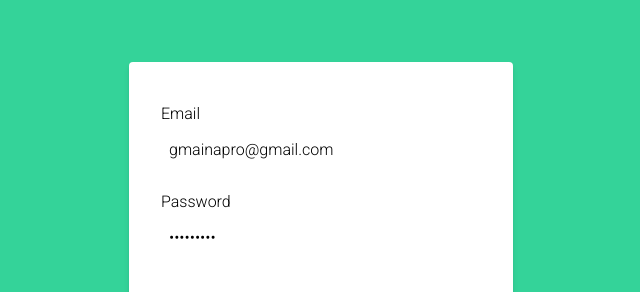
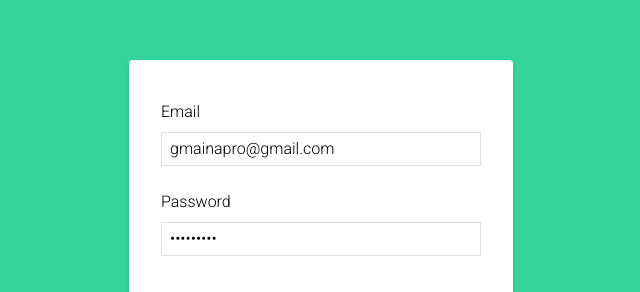
Before and after one commit to gideonmaina/sensors-admin-dashboard, a Vue app: page /account/login in a window 1280 px wide. Shown: the part 154-446 px from the top of the page, without its empty margins (319-959 px from the left). Built offline with nearby package versions, Linux system fonts and the light colour scheme.

Commit message:
Styling changes and added an edit node view

```diff
--- a/src/components/SensorViewComponents/NodeMaintenanceLog.vue
+++ b/src/components/SensorViewComponents/NodeMaintenanceLog.vue
@@ -8,7 +8,7 @@ const logStatus = (bool) => (bool ? "Resolved ✅" : "Unresolved 🚨");
 
 <template>
   <div class="px-4">
-    <v-timeline align="center" side="end">
+    <v-timeline align="center" >
       <v-timeline-item v-for="(log, i) in logs" :key="i" :dot-color="log.color" size="small">
         <template v-slot:opposite>
           <div :class="`pt-1 headline font-weight-bold underline underline-offset-4 text-${log.color}`" v-text="log.date">
--- a/src/views/NodeView.vue
+++ b/src/views/NodeView.vue
@@ -27,7 +27,9 @@ const tab = ref(null)
           <MaintenanceLog />
         </v-window-item>
 
-        <v-window-item value="edit"> <EditNode/> </v-window-item>
+        <v-window-item value="edit">
+          <EditNode />
+        </v-window-item>
       </v-window>
 
     </div>
--- a/src/views/account/Login.vue
+++ b/src/views/account/Login.vue
@@ -51,12 +51,12 @@ const onSubmit= async (values)=>{
 <Form @submit="onSubmit" :validation-schema="loginSchema" v-slot="{ errors,isSubmitting }" class="self-center">
     <div class="flex flex-col mb-4">
         <label>Email</label>
-        <Field name="email" type="email" placeholder="name@codeforafrica.org" class="mt-2 px-2 py-1 " :value="formValues.email"/>
+        <Field name="email" type="email" placeholder="name@codeforafrica.org" class="mt-2 px-2 py-1 border" :value="formValues.email"/>
         <span class="text-rose-600 mt-2">{{ errors.email }}</span>
     </div>
     <div class="flex flex-col mb-4">
         <label>Password</label>
-        <Field name="password" type="password" placeholder="**************" class="mt-2 px-2 py-1" :value="formValues.password"/>
+        <Field name="password" type="password" placeholder="**************" class="mt-2 px-2 py-1 border" :value="formValues.password"/>
         <span class="text-rose-600 mt-2">{{ errors.password }}</span>
     </div>
 
--- a/tailwind.config.js
+++ b/tailwind.config.js
@@ -7,4 +7,7 @@ module.exports = {
     extend: {},
   },
   plugins: [],
+  corePlugins: {
+    preflight: false,
+  }
 }
```
Also changed, not shown: src/index.css (line endings or trailing spaces).
